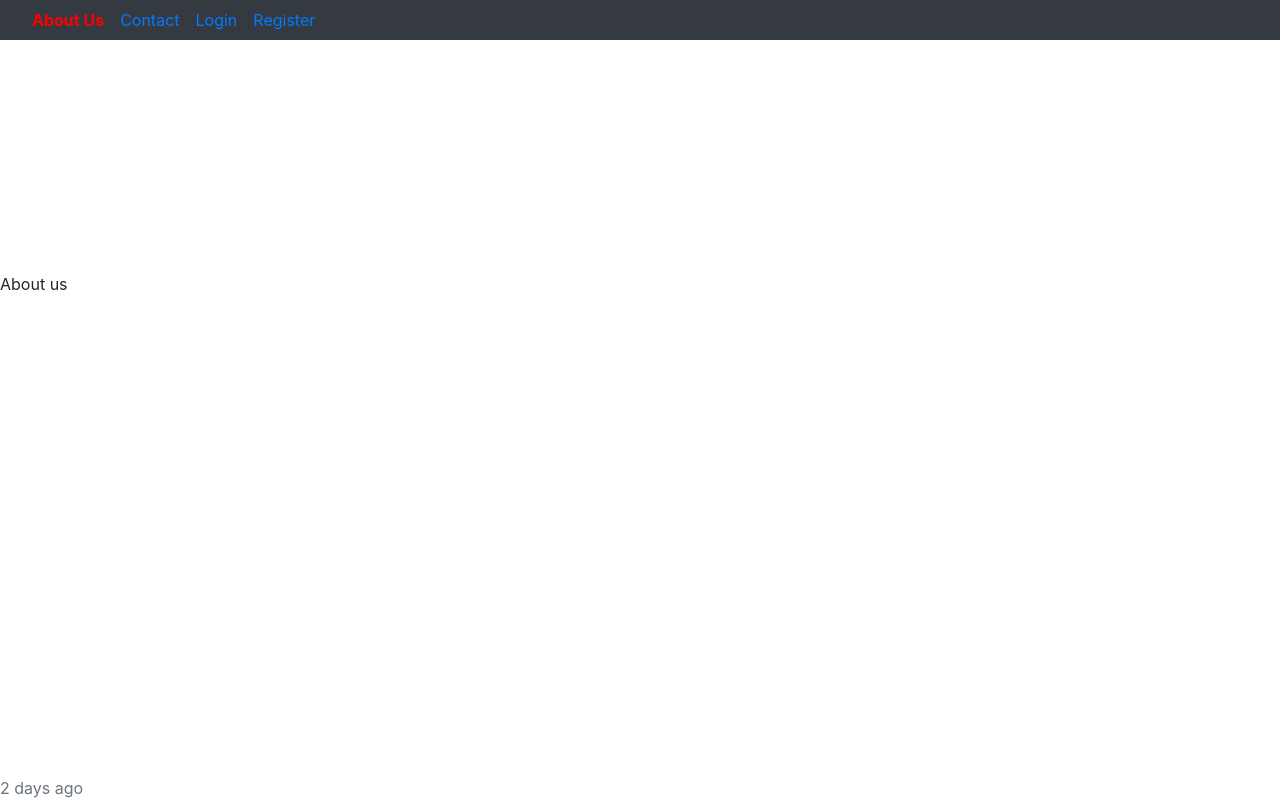
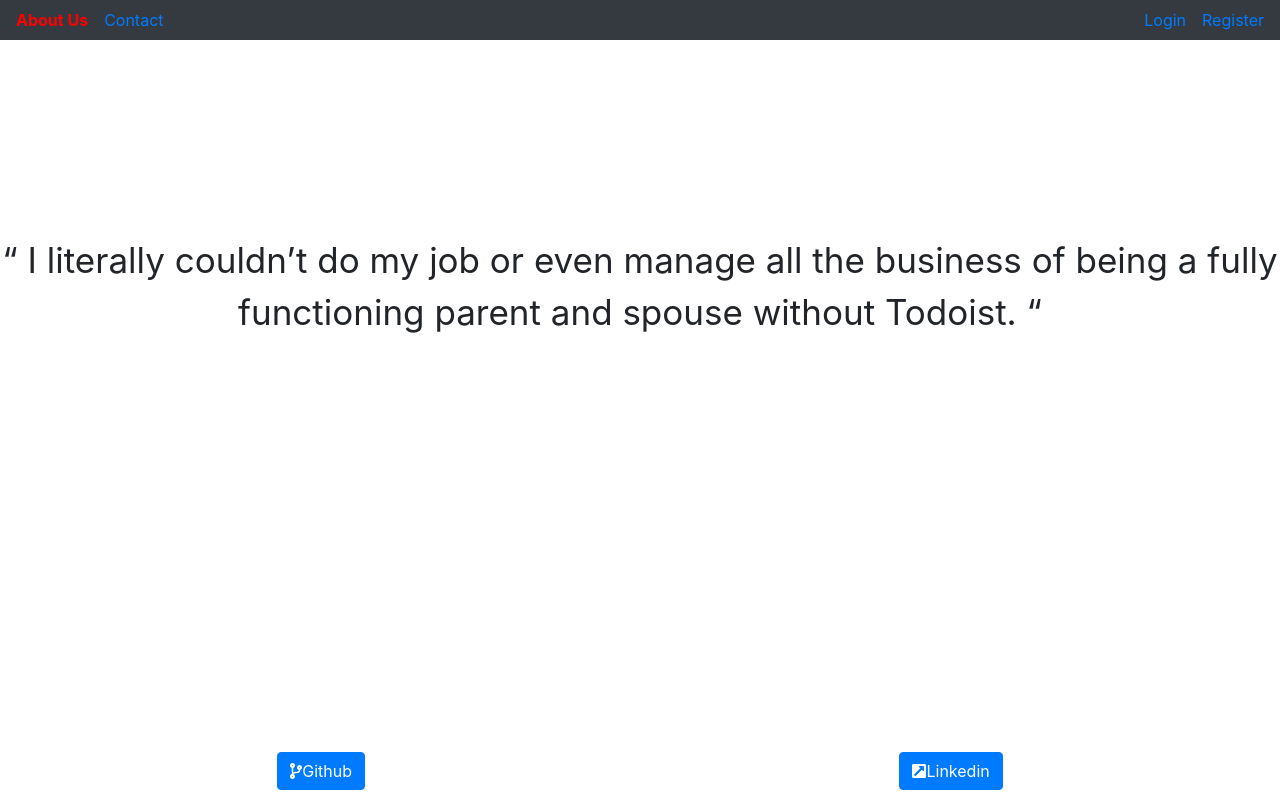
Before and after one commit to Aaren777/Project, a React (Create React App) app: page /about in a window 1280 px wide. Built offline with nearby package versions, Linux system fonts and the light colour scheme; no server answers.

Commit message:
git status!

```diff
--- a/src/App.js
+++ b/src/App.js
@@ -1,7 +1,7 @@
 import React, { useEffect } from 'react'
 import Styles from './app.module.css';
-// import { Card } from "react-bootstrap";
 import 'bootstrap/dist/css/bootstrap.min.css';
+import {Button } from 'react-bootstrap';
 import ToDo from "./components/Pages/ToDo/ToDo.js";
 import About from "./components/Pages/About/About.js";
 import Contact from "./components/Pages/Contact/Contact.js";
@@ -17,6 +17,8 @@
 import 'react-toastify/dist/ReactToastify.css';
 import { history } from './helpers/history';
 import AuthRoute from './components/AuthRoute';
+import { FontAwesomeIcon } from '@fortawesome/react-fontawesome';
+import { faCodeBranch, faExternalLinkSquareAlt } from '@fortawesome/free-solid-svg-icons';
 
 const toastProps = {
   position: "bottom-left",
@@ -37,7 +39,7 @@
   }, [successMessage, errorMessage])
   return (
     <div
-    className={Styles.app}>
+      className={Styles.app}>
       <Router history={history} >
         <NavMenu />
         <Switch>
@@ -91,7 +93,10 @@
       </Router>
       { loading && <Spinner />}
       <ToastContainer />
-      <footer className="text-muted">2 days ago</footer>
+      <footer className={Styles.footer}>
+       <div> <a href='https://github.com/Aaren777' target='_blank'><Button><FontAwesomeIcon icon={faCodeBranch}/>Github</Button></a></div>
+        <div><a href='https://www.linkedin.com/in/aren-arzumanyan-05a04920a/' target='_blank'><Button><FontAwesomeIcon icon={faExternalLinkSquareAlt}/>Linkedin</Button></a></div>
+      </footer>
     </div>
   );
 }
--- a/src/app.module.css
+++ b/src/app.module.css
@@ -4,3 +4,8 @@
     min-height: 100vh;
     justify-content: space-between;
 }
+.footer {
+    display: flex;
+    justify-content: space-around;
+    margin: 10px;
+}
--- a/src/components/NavMenu/NavMenu.js
+++ b/src/components/NavMenu/NavMenu.js
@@ -3,12 +3,18 @@
 import { NavLink } from 'react-router-dom';
 import Styles from './NavMenuStyle.module.css';
 import { connect } from 'react-redux';
+import { logout } from '../../store/actions';
 
-function NavMenu({ isAuthenticated }) {
+
+function NavMenu({ props,  isAuthenticated }) {
+// const hundleSubmit = () =>{
+//   return logout
+// }
   return (
     <Navbar bg="dark" variant="dark" align-self= "flex-end">
-      <Nav className="ml-3" width="100%">
-        {
+      <Nav className={Styles.nav}>
+      <div>
+      {
           isAuthenticated &&
           <NavLink className="mr-3"
             to='/'
@@ -31,11 +37,18 @@
           exact
         >Contact
             </NavLink>
+            </div>
         {
           isAuthenticated ?
-            <Button>Log Out</Button>
+            <Button
+            onClick= {()=>props.logout(
+              console.log('asdnasdkjb')
+            )}
+            >
+            Log Out
+            </Button>
             :
-            <>
+            <div >
               <NavLink className="mr-3"
                 to='/login'
                 activeClassName={Styles.active}
@@ -48,7 +61,7 @@
                 exact
               >Register
             </NavLink>
-            </>
+            </div>
         }
       </Nav>
     </Navbar>
@@ -59,4 +72,7 @@
     isAuthenticated: state.isAuthenticated
   };
 };
-export default connect(mapStateToProps)(NavMenu);
+const mapDispatchToProps = {
+  logout
+};
+export default connect(mapStateToProps, mapDispatchToProps)(NavMenu);
--- a/src/components/NavMenu/NavMenuStyle.module.css
+++ b/src/components/NavMenu/NavMenuStyle.module.css
@@ -2,3 +2,8 @@
     color:red;
     font-weight:bolder
 }
+.nav {
+    width: 100%;
+    display: flex;
+    justify-content: space-between;
+}
--- a/src/components/Pages/About/About.js
+++ b/src/components/Pages/About/About.js
@@ -1,7 +1,10 @@
-import React from 'react'
+import React from 'react';
+import Styles from './about.module.css';
 
 export default function About() {
     return (
-        <p>About us</p>
+        <>
+        <p className={Styles.text}>“ I literally couldn’t do my job or even manage all the business of being a fully functioning parent and spouse without Todoist. “</p>
+        </>
     )
 }
--- /dev/null
+++ b/src/components/Pages/About/about.module.css
@@ -0,0 +1,4 @@
+.text {
+    text-align: center;
+    font-size: 35px;
+}
--- a/src/helpers/auth.js
+++ b/src/helpers/auth.js
@@ -1,6 +1,6 @@
 import decode from 'jwt-decode';
 import { store } from '../store/store';
-import { LOGOUT } from '../store/actionTypes';
+import { LOGOUT_SUCCESS } from '../store/actionTypes';
 import { history } from '../helpers/history';
 
 export function checkLoginStatus() {
@@ -62,6 +62,6 @@
 }
 export function logout() {
     localStorage.removeItem('token')
-    store.dispatch({ type: LOGOUT })
+    store.dispatch({ type: LOGOUT_SUCCESS })
     history('/login')
 }
--- a/src/store/actionTypes.js
+++ b/src/store/actionTypes.js
@@ -9,4 +9,4 @@
 export const REGISTER_SUCCESS = 'REGISTER_SUCCESS';
 export const LOGIN_SUCCESS = 'LOGIN_SUCCESS';
 export const CONTACT_SUCCESS = 'CONTACT_SUCCESS';
-export const LOGOUT = 'LOGOUT';
+export const LOGOUT_SUCCESS = 'LOGOUT_SUCCESS';
--- a/src/store/actions.js
+++ b/src/store/actions.js
@@ -118,6 +118,19 @@
             });
     }
 }
+export function logout(data) {
+    return (dispatch) => {
+        dispatch({ type: actionTypes.PENDING })
+        requestWithoutToken(`${apiHost}/user/sign-out`, 'POST', data)
+            .then(() => {
+                dispatch({ type: actionTypes.LOGOUT_SUCCESS });
+                history.push('/login')
+            })
+            .catch((error) => {
+                dispatch({ type: actionTypes.ERROR, error: error.message })
+            });
+    }
+}
 export function contact(data) {
     return (dispatch) => {
         dispatch({ type: actionTypes.PENDING })
--- a/src/store/reducer.js
+++ b/src/store/reducer.js
@@ -142,7 +142,7 @@
         successMessage: 'Your message has been successfully sent!',
       }
     }
-    case actionTypes.LOGOUT: {
+    case actionTypes.LOGOUT_SUCCESS: {
       return {
         ...state,
         loading: false,
```
